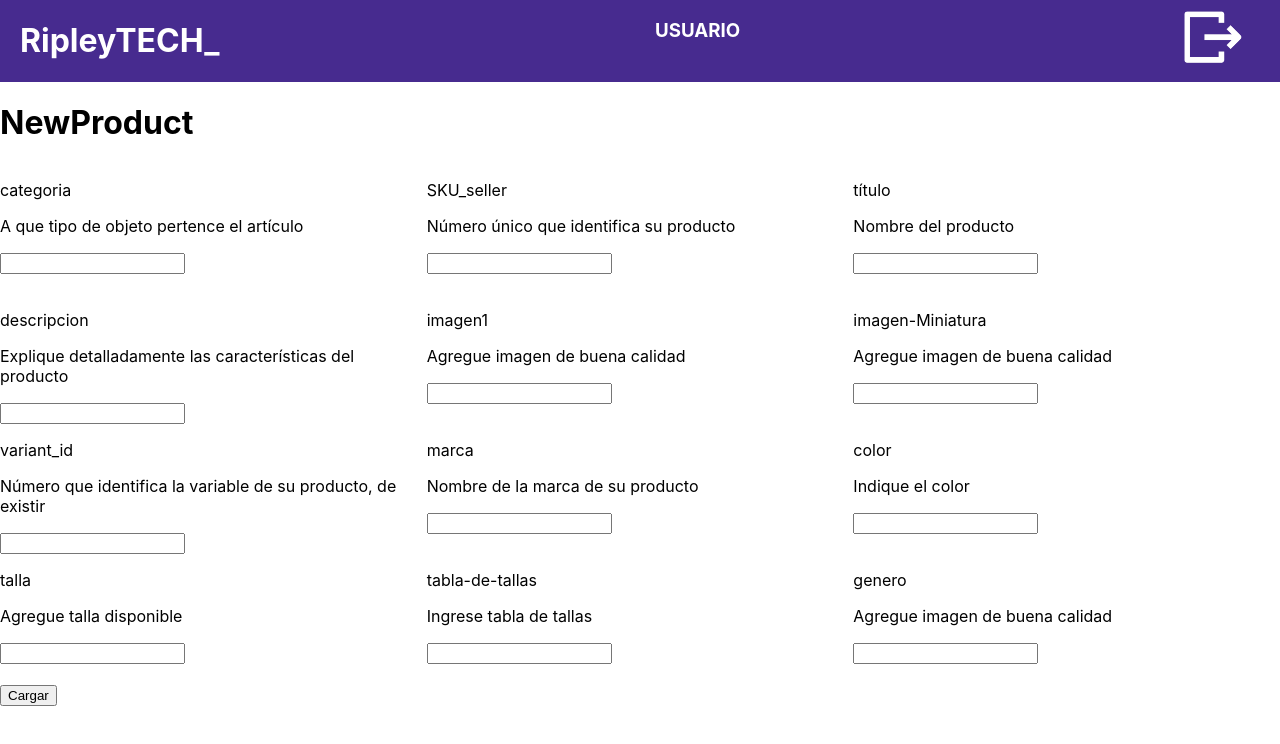
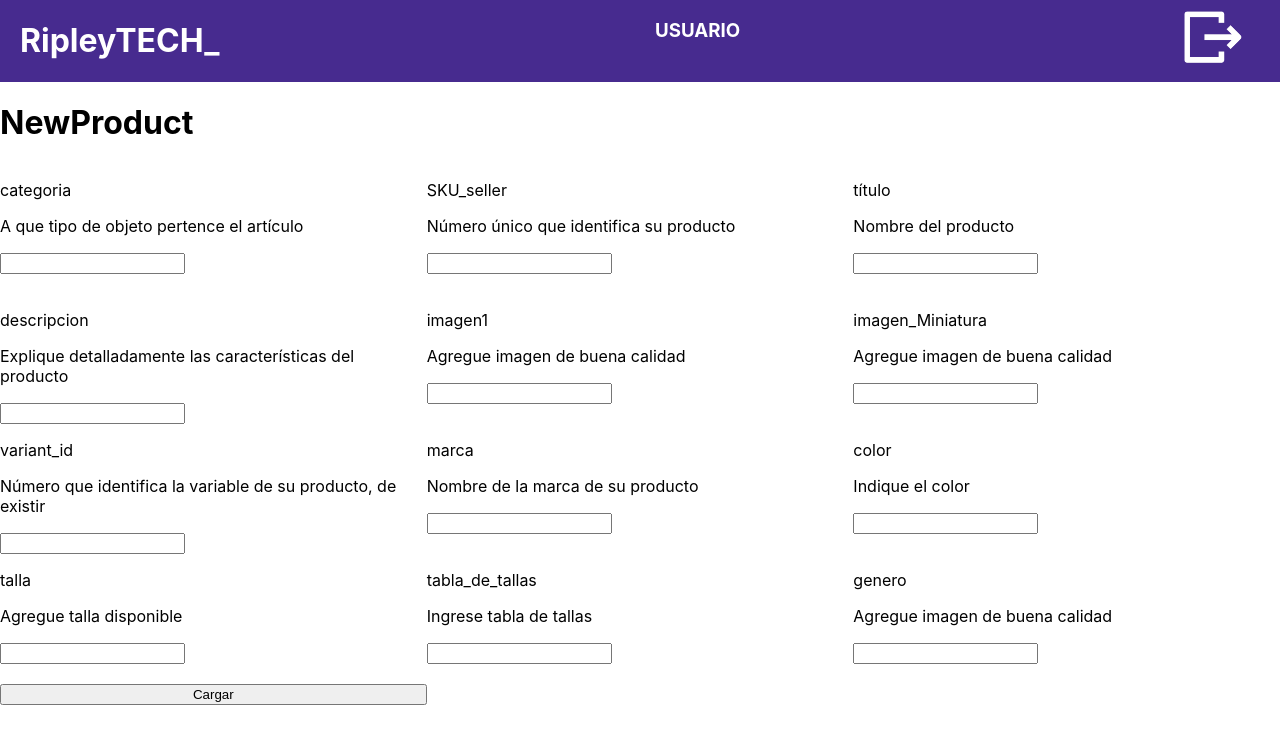
Before and after one commit to HeidiRivas/Ripley-app, a React (Create React App) app: page /newproduct in a window 1280 px wide. Shown: the top 744 px of the page. Built offline with nearby package versions, Linux system fonts and the light colour scheme.

Commit message:
inputs con values

```diff
--- a/src/Pages/NewProduct/NewProduct.js
+++ b/src/Pages/NewProduct/NewProduct.js
@@ -1,27 +1,51 @@
-import React from 'react'
+import React,{useState} from 'react'
 import Header from '../../Componentes/Header/Header';
 import styles from './newProduct.module.css'
 
 
+
 const NewProduct = () => {
-  const campos = [{"nombre": "categoria","descripcion": "A que tipo de objeto pertence el artículo"},
-                  {"nombre": 'SKU_seller',"descripcion": "Número único que identifica su producto"} ,
-                  {"nombre":  'título',"descripcion": "Nombre del producto"} ,
-                  {"nombre":  'descripcion',"descripcion": "Explique detalladamente las características del producto"},
-                  {"nombre":   'imagen1',"descripcion": "Agregue imagen de buena calidad"},
-                  {"nombre":   'imagen-Miniatura',"descripcion": "Agregue imagen de buena calidad"},
-                  {"nombre":   'variant_id',"descripcion": "Número que identifica la variable de su producto, de existir"},
-                  {"nombre":   'marca',"descripcion": "Nombre de la marca de su producto"},
-                  {"nombre":   'color',"descripcion": "Indique el color"},
-                  {"nombre":   'talla',"descripcion": "Agregue talla disponible"},
-                  {"nombre":   'tabla-de-tallas',"descripcion": "Ingrese tabla de tallas"},
-                  {"nombre":   'genero',"descripcion": "Agregue imagen de buena calidad"},
+  const campos = [{ "nombre": "categoria", "descripcion": "A que tipo de objeto pertence el artículo" },
+  { "nombre": 'SKU_seller', "descripcion": "Número único que identifica su producto" },
+  { "nombre": 'título', "descripcion": "Nombre del producto" },
+  { "nombre": 'descripcion', "descripcion": "Explique detalladamente las características del producto" },
+  { "nombre": 'imagen1', "descripcion": "Agregue imagen de buena calidad" },
+  { "nombre": 'imagen_Miniatura', "descripcion": "Agregue imagen de buena calidad" },
+  { "nombre": 'variant_id', "descripcion": "Número que identifica la variable de su producto, de existir" },
+  { "nombre": 'marca', "descripcion": "Nombre de la marca de su producto" },
+  { "nombre": 'color', "descripcion": "Indique el color" },
+  { "nombre": 'talla', "descripcion": "Agregue talla disponible" },
+  { "nombre": 'tabla_de_tallas', "descripcion": "Ingrese tabla de tallas" },
+  { "nombre": 'genero', "descripcion": "Agregue imagen de buena calidad" },
   ]
+  const [datos, setDatos] = useState({
+    categoria:'',
+    SKU_seller:'',
+    título:'',
+    descripcion:'',
+    imagen1:'',
+    imagen_Miniatura:'',
+    variant_id:'',
+    marca:'',
+    color:'',
+    talla:'',
+    tabla_de_tallas:'',
+    genero:''
+  })
+
+  const handleInputChange = (event) =>{
+      setDatos({
+        ...datos,
+        [event.target.name] : event.target.value
+
+      })
+}
   return (
     <main>
       <Header />
       <div>
         <h1>NewProduct</h1>
+        <form >
           <section className={styles.container}>
 
             {campos.map((item) => (
@@ -30,17 +54,21 @@
                 <p>{item.descripcion}</p>
                 <input
                   className={styles.inputcampos}
-                name={item}
+                  name={item.nombre}
                   type='text'
+                  onChange={handleInputChange}
                 ></input>
               </div>
             ))}
 
+            <button type="submit" >Cargar</button>
+          </section>
+        </form>
 
-        </section>
-        <button>Cargar</button>
       </div>
+
     </main>
+
   );
 };
 
```
Also changed, not shown: src/Componentes/Context/Context.js (added, +22 -0 lines). Lines whose indentation alone changed are shown as unchanged.
